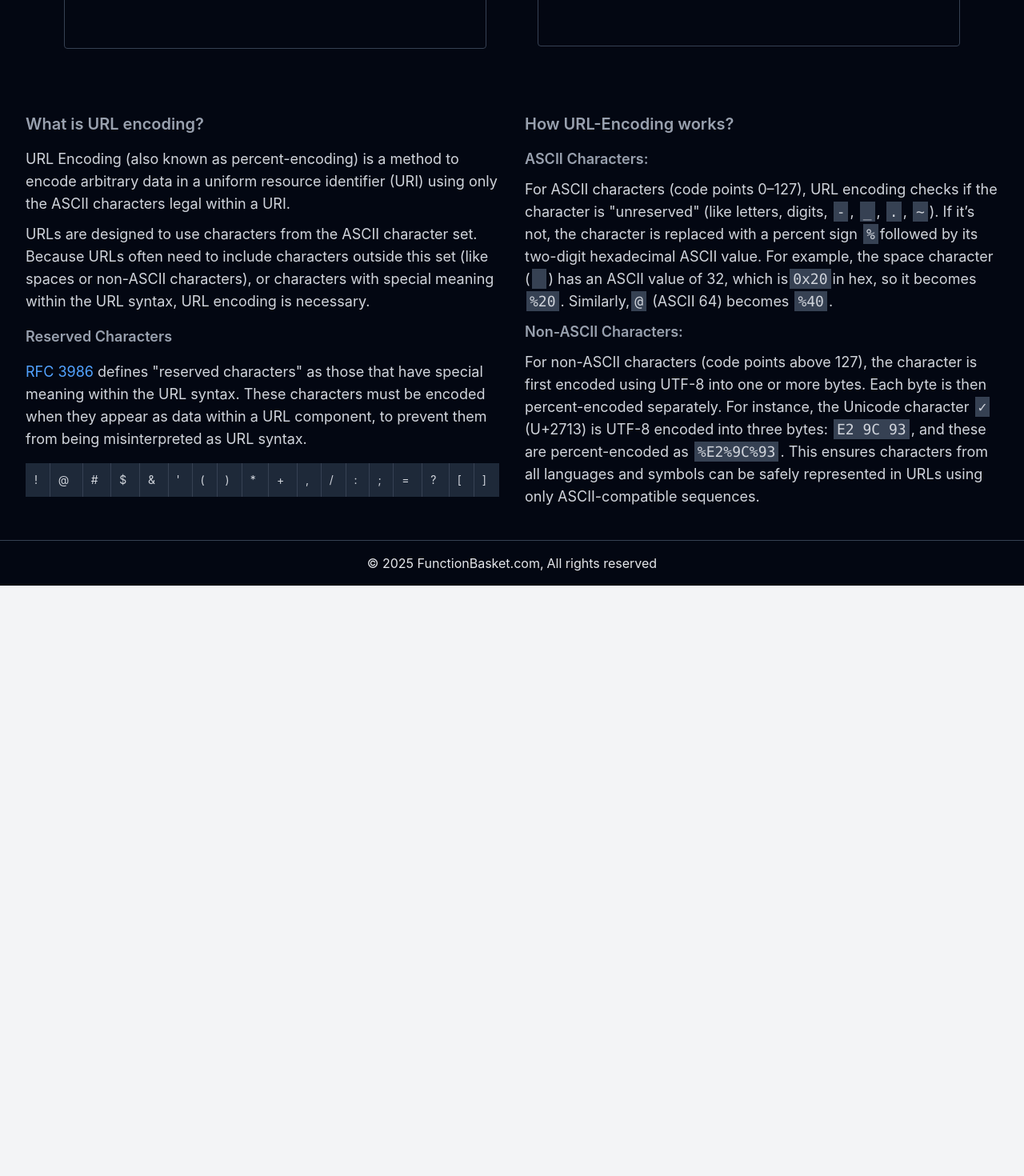
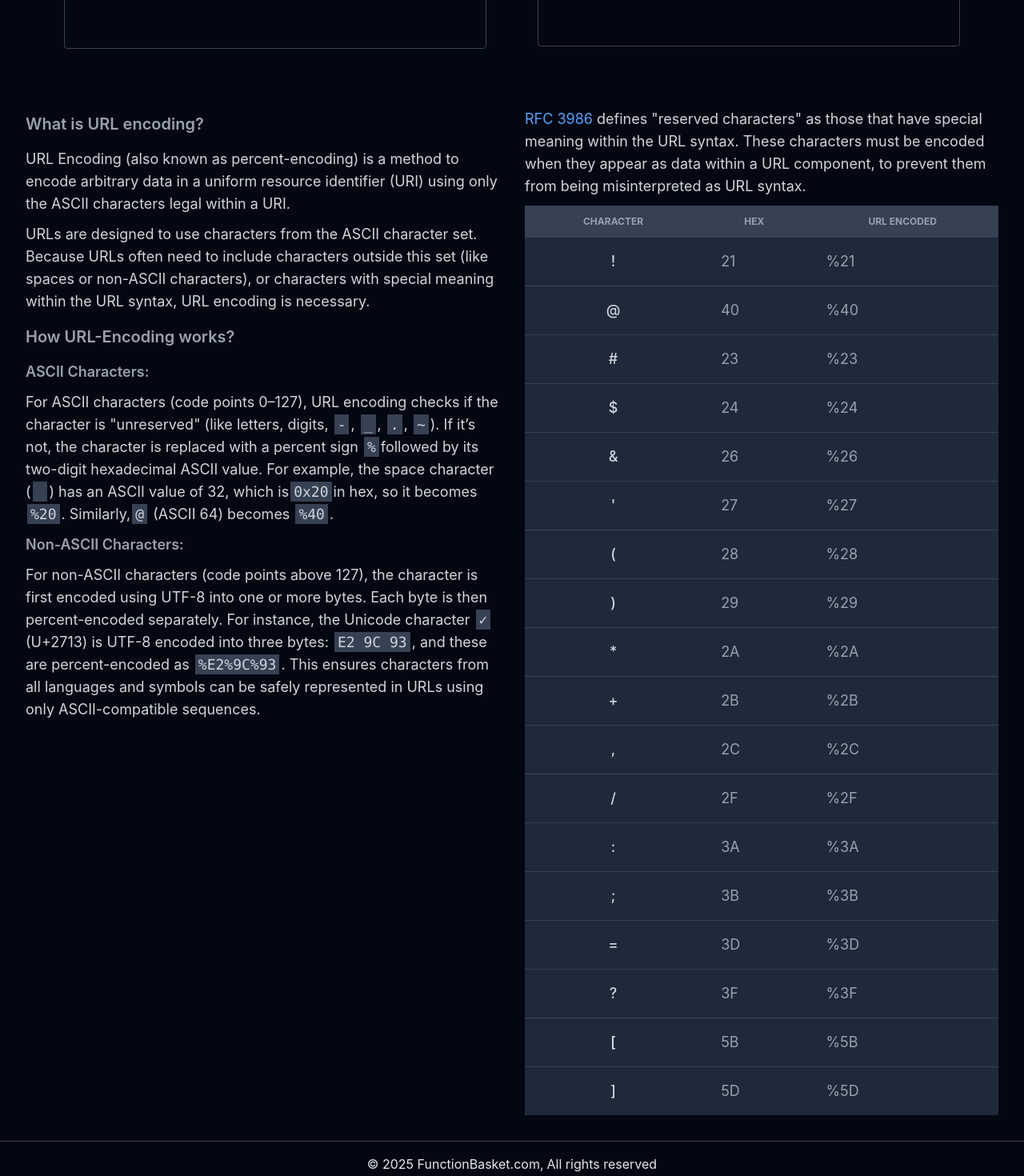
Before and after one commit to blueorionn/functionbasket, a Next.js app: page /tools/url-encoder-decoder in a window 1280 px wide. Shown: the part 640-2110 px from the top of the page at 80% size. Before the commit the page ends 1372 px from the top, so only its background shows below. Built offline with nearby package versions, Linux system fonts and the light colour scheme.

Commit message:
refactor: modified url encoding logic

```diff
--- a/src/tools/(URLEncoderDecoder)/UrlEncoderDecoder.tsx
+++ b/src/tools/(URLEncoderDecoder)/UrlEncoderDecoder.tsx
@@ -26,102 +26,25 @@ export default function URLEncoderDecoder() {
               <h2 className='my-4 text-xl font-semibold text-gray-600 dark:text-gray-400'>
                 What is URL encoding?
               </h2>
-              <p className='my-2.5 text-lg font-normal text-gray-700 dark:text-gray-300'>
+              <p className='my-2.5 text-base font-normal text-gray-700 xl:text-lg dark:text-gray-300'>
                 URL Encoding (also known as percent-encoding) is a method to
                 encode arbitrary data in a uniform resource identifier (URI)
                 using only the ASCII characters legal within a URI.
               </p>
-              <p className='my-2.5 text-lg font-normal text-gray-700 dark:text-gray-300'>
+              <p className='my-2.5 text-base font-normal text-gray-700 xl:text-lg dark:text-gray-300'>
                 URLs are designed to use characters from the ASCII character
                 set. Because URLs often need to include characters outside this
                 set (like spaces or non-ASCII characters), or characters with
                 special meaning within the URL syntax, URL encoding is
                 necessary.
               </p>
-              <h2 className='my-4 text-lg font-semibold text-gray-600 dark:text-gray-400'>
-                Reserved Characters
-              </h2>
-              <p className='my-2.5 text-lg font-normal text-gray-700 dark:text-gray-300'>
-                <a
-                  href='https://datatracker.ietf.org/doc/html/rfc3986'
-                  target='_blank'
-                  rel='noreferrer noopener'
-                  className='text-blue-500 transition-all hover:text-blue-600 dark:text-blue-400 dark:hover:text-blue-500'
-                >
-                  RFC 3986{' '}
-                </a>
-                defines {'"reserved characters"'} as those that have special
-                meaning within the URL syntax. These characters must be encoded
-                when they appear as data within a URL component, to prevent them
-                from being misinterpreted as URL syntax.
-              </p>
-              <table className='my-4 w-full text-left text-sm text-gray-500 rtl:text-right dark:text-gray-300'>
-                <tbody>
-                  <tr className='border border-gray-200 bg-gray-100 dark:border-gray-800 dark:bg-gray-800'>
-                    <td className='border-r border-gray-300 p-2.5 dark:border-gray-700'>
-                      !
-                    </td>
-                    <td className='border-r border-gray-300 p-2.5 dark:border-gray-700'>
-                      @
-                    </td>
-                    <td className='border-r border-gray-300 p-2.5 dark:border-gray-700'>
-                      #
-                    </td>
-                    <td className='border-r border-gray-300 p-2.5 dark:border-gray-700'>
-                      $
-                    </td>
-                    <td className='border-r border-gray-300 p-2.5 dark:border-gray-700'>
-                      &amp;
-                    </td>
-                    <td className='border-r border-gray-300 p-2.5 dark:border-gray-700'>
-                      {"'"}
-                    </td>
-                    <td className='border-r border-gray-300 p-2.5 dark:border-gray-700'>
-                      (
-                    </td>
-                    <td className='border-r border-gray-300 p-2.5 dark:border-gray-700'>
-                      )
-                    </td>
-                    <td className='border-r border-gray-300 p-2.5 dark:border-gray-700'>
-                      *
-                    </td>
-                    <td className='border-r border-gray-300 p-2.5 dark:border-gray-700'>
-                      +
-                    </td>
-                    <td className='border-r border-gray-300 p-2.5 dark:border-gray-700'>
-                      ,
-                    </td>
-                    <td className='border-r border-gray-300 p-2.5 dark:border-gray-700'>
-                      /
-                    </td>
-                    <td className='border-r border-gray-300 p-2.5 dark:border-gray-700'>
-                      :
-                    </td>
-                    <td className='border-r border-gray-300 p-2.5 dark:border-gray-700'>
-                      ;
-                    </td>
-                    <td className='border-r border-gray-300 p-2.5 dark:border-gray-700'>
-                      =
-                    </td>
-                    <td className='border-r border-gray-300 p-2.5 dark:border-gray-700'>
-                      ?
-                    </td>
-                    <td className='border-r border-gray-300 p-2.5 dark:border-gray-700'>
-                      [
-                    </td>
-                    <td className='p-2.5'>]</td>
-                  </tr>
-                </tbody>
-              </table>
-            </section>
-            <section className='w-full xl:w-[50%]'>
-              <h2 className='my-4 text-xl font-semibold text-gray-600 dark:text-gray-400'>
+              <h2 className='my-4 text-lg font-semibold text-gray-600 xl:text-xl dark:text-gray-400'>
                 How URL-Encoding works?
               </h2>
-              <h3 className='my-2.5 text-lg font-semibold text-gray-600 dark:text-gray-400'>
+              <h3 className='my-2.5 text-base font-semibold text-gray-600 xl:text-lg dark:text-gray-400'>
                 ASCII Characters:
               </h3>
-              <p className='my-2 text-lg font-normal text-gray-700 dark:text-gray-300'>
+              <p className='my-2 text-base font-normal text-gray-700 xl:text-lg dark:text-gray-300'>
                 For ASCII characters (code points 0–127), URL encoding checks if
                 the character is {'"unreserved"'} (like letters, digits,{' '}
                 <InlineCodeBlock text='-' />, <InlineCodeBlock text='_' />,{' '}
@@ -136,11 +59,10 @@ export default function URLEncoderDecoder() {
                 <InlineCodeBlock text='@' /> (ASCII 64) becomes{' '}
                 <InlineCodeBlock text='%40' />.
               </p>
-
-              <h3 className='my-2.5 text-lg font-semibold text-gray-600 dark:text-gray-400'>
+              <h3 className='my-2.5 text-base font-semibold text-gray-600 xl:text-lg dark:text-gray-400'>
                 Non-ASCII Characters:
               </h3>
-              <p className='my-2 text-lg font-normal text-gray-700 dark:text-gray-300'>
+              <p className='my-2 text-base font-normal text-gray-700 xl:text-lg dark:text-gray-300'>
                 For non-ASCII characters (code points above 127), the character
                 is first encoded using UTF-8 into one or more bytes. Each byte
                 is then percent-encoded separately. For instance, the Unicode
@@ -152,6 +74,219 @@ export default function URLEncoderDecoder() {
                 sequences.
               </p>
             </section>
+            <section className='w-full xl:w-[50%]'>
+              <p className='my-2.5 text-base font-normal text-gray-700 xl:text-lg dark:text-gray-300'>
+                <a
+                  href='https://datatracker.ietf.org/doc/html/rfc3986'
+                  target='_blank'
+                  rel='noreferrer noopener'
+                  className='text-blue-500 transition-all hover:text-blue-600 dark:text-blue-400 dark:hover:text-blue-500'
+                >
+                  RFC 3986{' '}
+                </a>
+                defines {'"reserved characters"'} as those that have special
+                meaning within the URL syntax. These characters must be encoded
+                when they appear as data within a URL component, to prevent them
+                from being misinterpreted as URL syntax.
+              </p>
+              <table className='w-full text-base text-gray-500 xl:text-lg dark:text-gray-400'>
+                <thead className='bg-gray-300 text-xs text-gray-700 uppercase dark:bg-gray-700 dark:text-gray-400'>
+                  <tr>
+                    <th scope='col' className='px-6 py-3'>
+                      Character
+                    </th>
+                    <th scope='col' className='px-6 py-3'>
+                      Hex
+                    </th>
+                    <th scope='col' className='px-6 py-3'>
+                      URL Encoded
+                    </th>
+                  </tr>
+                </thead>
+                <tbody>
+                  <tr className='border-b border-gray-300 bg-gray-200 dark:border-gray-700 dark:bg-gray-800'>
+                    <th
+                      scope='row'
+                      className='px-6 py-4 font-medium whitespace-nowrap text-gray-900 dark:text-gray-300'
+                    >
+                      !
+                    </th>
+                    <td className='px-6 py-4'>21</td>
+                    <td className='px-6 py-4'>%21</td>
+                  </tr>
+                  <tr className='border-b border-gray-300 bg-gray-200 dark:border-gray-700 dark:bg-gray-800'>
+                    <th
+                      scope='row'
+                      className='px-6 py-4 font-medium whitespace-nowrap text-gray-900 dark:text-gray-300'
+                    >
+                      @
+                    </th>
+                    <td className='px-6 py-4'>40</td>
+                    <td className='px-6 py-4'>%40</td>
+                  </tr>
+                  <tr className='border-b border-gray-300 bg-gray-200 dark:border-gray-700 dark:bg-gray-800'>
+                    <th
+                      scope='row'
+                      className='px-6 py-4 font-medium whitespace-nowrap text-gray-900 dark:text-gray-300'
+                    >
+                      #
+                    </th>
+                    <td className='px-6 py-4'>23</td>
+                    <td className='px-6 py-4'>%23</td>
+                  </tr>
+                  <tr className='border-b border-gray-300 bg-gray-200 dark:border-gray-700 dark:bg-gray-800'>
+                    <th
+                      scope='row'
+                      className='px-6 py-4 font-medium whitespace-nowrap text-gray-900 dark:text-gray-300'
+                    >
+                      $
+                    </th>
+                    <td className='px-6 py-4'>24</td>
+                    <td className='px-6 py-4'>%24</td>
+                  </tr>
+                  <tr className='border-b border-gray-300 bg-gray-200 dark:border-gray-700 dark:bg-gray-800'>
+                    <th
+                      scope='row'
+                      className='px-6 py-4 font-medium whitespace-nowrap text-gray-900 dark:text-gray-300'
+                    >
+                      &
+                    </th>
+                    <td className='px-6 py-4'>26</td>
+                    <td className='px-6 py-4'>%26</td>
+                  </tr>
+                  <tr className='border-b border-gray-300 bg-gray-200 dark:border-gray-700 dark:bg-gray-800'>
+                    <th
+                      scope='row'
+                      className='px-6 py-4 font-medium whitespace-nowrap text-gray-900 dark:text-gray-300'
+                    >
+                      {"'"}
+                    </th>
+                    <td className='px-6 py-4'>27</td>
+                    <td className='px-6 py-4'>%27</td>
+                  </tr>
+                  <tr className='border-b border-gray-300 bg-gray-200 dark:border-gray-700 dark:bg-gray-800'>
+                    <th
+                      scope='row'
+                      className='px-6 py-4 font-medium whitespace-nowrap text-gray-900 dark:text-gray-300'
+                    >
+                      {'('}
+                    </th>
+                    <td className='px-6 py-4'>28</td>
+                    <td className='px-6 py-4'>%28</td>
+                  </tr>
+                  <tr className='border-b border-gray-300 bg-gray-200 dark:border-gray-700 dark:bg-gray-800'>
+                    <th
+                      scope='row'
+                      className='px-6 py-4 font-medium whitespace-nowrap text-gray-900 dark:text-gray-300'
+                    >
+                      {')'}
+                    </th>
+                    <td className='px-6 py-4'>29</td>
+                    <td className='px-6 py-4'>%29</td>
+                  </tr>
+                  <tr className='border-b border-gray-300 bg-gray-200 dark:border-gray-700 dark:bg-gray-800'>
+                    <th
+                      scope='row'
+                      className='px-6 py-4 font-medium whitespace-nowrap text-gray-900 dark:text-gray-300'
+                    >
+                      {'*'}
+                    </th>
+                    <td className='px-6 py-4'>2A</td>
+                    <td className='px-6 py-4'>%2A</td>
+                  </tr>
+                  <tr className='border-b border-gray-300 bg-gray-200 dark:border-gray-700 dark:bg-gray-800'>
+                    <th
+                      scope='row'
+                      className='px-6 py-4 font-medium whitespace-nowrap text-gray-900 dark:text-gray-300'
+                    >
+                      {'+'}
+                    </th>
+                    <td className='px-6 py-4'>2B</td>
+                    <td className='px-6 py-4'>%2B</td>
+                  </tr>
+                  <tr className='border-b border-gray-300 bg-gray-200 dark:border-gray-700 dark:bg-gray-800'>
+                    <th
+                      scope='row'
+                      className='px-6 py-4 font-medium whitespace-nowrap text-gray-900 dark:text-gray-300'
+                    >
+                      {','}
+                    </th>
+                    <td className='px-6 py-4'>2C</td>
+                    <td className='px-6 py-4'>%2C</td>
+                  </tr>
+                  <tr className='border-b border-gray-300 bg-gray-200 dark:border-gray-700 dark:bg-gray-800'>
+                    <th
+                      scope='row'
+                      className='px-6 py-4 font-medium whitespace-nowrap text-gray-900 dark:text-gray-300'
+                    >
+                      {'/'}
+                    </th>
+                    <td className='px-6 py-4'>2F</td>
+                    <td className='px-6 py-4'>%2F</td>
+                  </tr>
+                  <tr className='border-b border-gray-300 bg-gray-200 dark:border-gray-700 dark:bg-gray-800'>
+                    <th
+                      scope='row'
+                      className='px-6 py-4 font-medium whitespace-nowrap text-gray-900 dark:text-gray-300'
+                    >
+                      {':'}
+                    </th>
+                    <td className='px-6 py-4'>3A</td>
+                    <td className='px-6 py-4'>%3A</td>
+                  </tr>
+                  <tr className='border-b border-gray-300 bg-gray-200 dark:border-gray-700 dark:bg-gray-800'>
+                    <th
+                      scope='row'
+                      className='px-6 py-4 font-medium whitespace-nowrap text-gray-900 dark:text-gray-300'
+                    >
+                      {';'}
+                    </th>
+                    <td className='px-6 py-4'>3B</td>
+                    <td className='px-6 py-4'>%3B</td>
+                  </tr>
+                  <tr className='border-b border-gray-300 bg-gray-200 dark:border-gray-700 dark:bg-gray-800'>
+                    <th
+                      scope='row'
+                      className='px-6 py-4 font-medium whitespace-nowrap text-gray-900 dark:text-gray-300'
+                    >
+                      {'='}
+                    </th>
+                    <td className='px-6 py-4'>3D</td>
+                    <td className='px-6 py-4'>%3D</td>
+                  </tr>
+                  <tr className='border-b border-gray-300 bg-gray-200 dark:border-gray-700 dark:bg-gray-800'>
+                    <th
+                      scope='row'
+                      className='px-6 py-4 font-medium whitespace-nowrap text-gray-900 dark:text-gray-300'
+                    >
+                      {'?'}
+                    </th>
+                    <td className='px-6 py-4'>3F</td>
+                    <td className='px-6 py-4'>%3F</td>
+                  </tr>
+                  <tr className='border-b border-gray-300 bg-gray-200 dark:border-gray-700 dark:bg-gray-800'>
+                    <th
+                      scope='row'
+                      className='px-6 py-4 font-medium whitespace-nowrap text-gray-900 dark:text-gray-200'
+                    >
+                      {'['}
+                    </th>
+                    <td className='px-6 py-4'>5B</td>
+                    <td className='px-6 py-4'>%5B</td>
+                  </tr>
+                  <tr className='bg-gray-200 dark:border-gray-700 dark:bg-gray-800'>
+                    <th
+                      scope='row'
+                      className='px-6 py-4 font-medium whitespace-nowrap text-gray-900 dark:text-gray-300'
+                    >
+                      {']'}
+                    </th>
+                    <td className='px-6 py-4'>5D</td>
+                    <td className='px-6 py-4'>%5D</td>
+                  </tr>
+                </tbody>
+              </table>
+            </section>
           </section>
         </section>
       </main>
```
